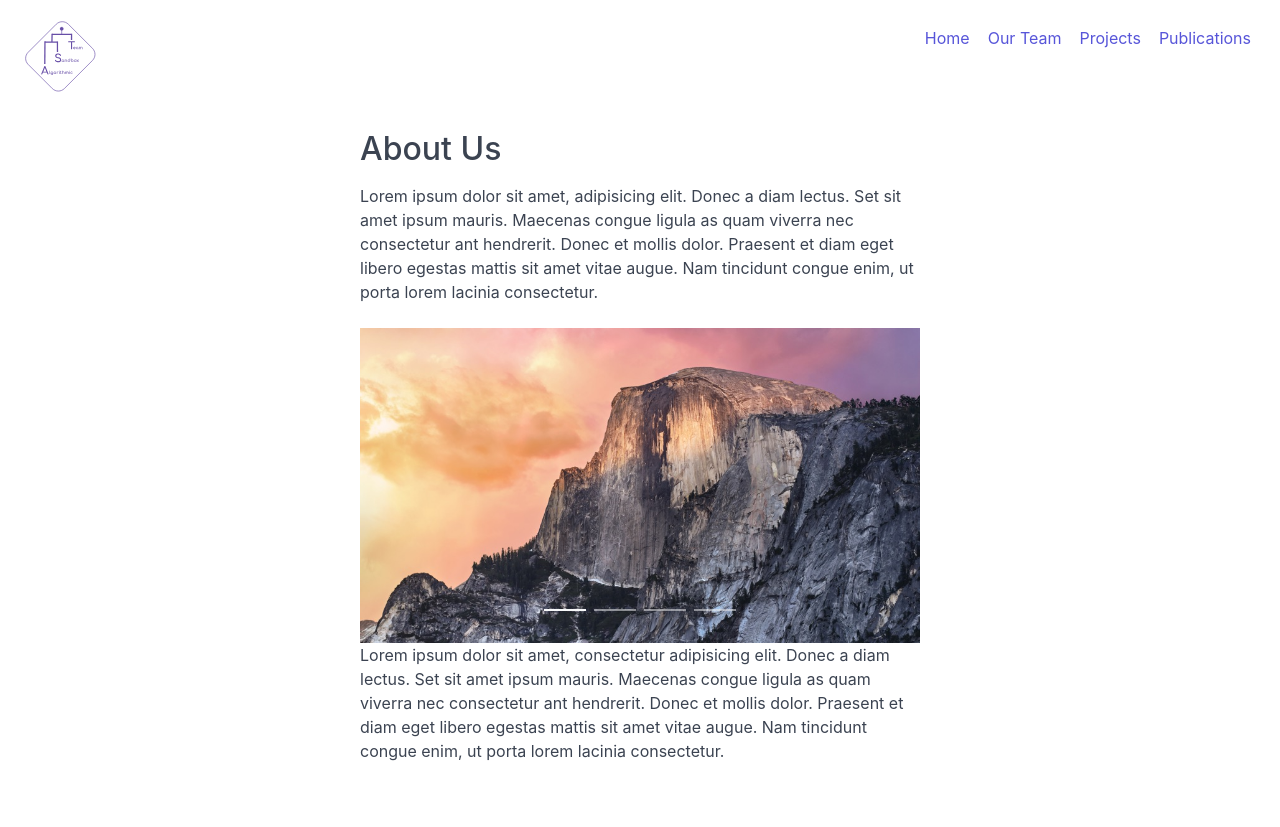
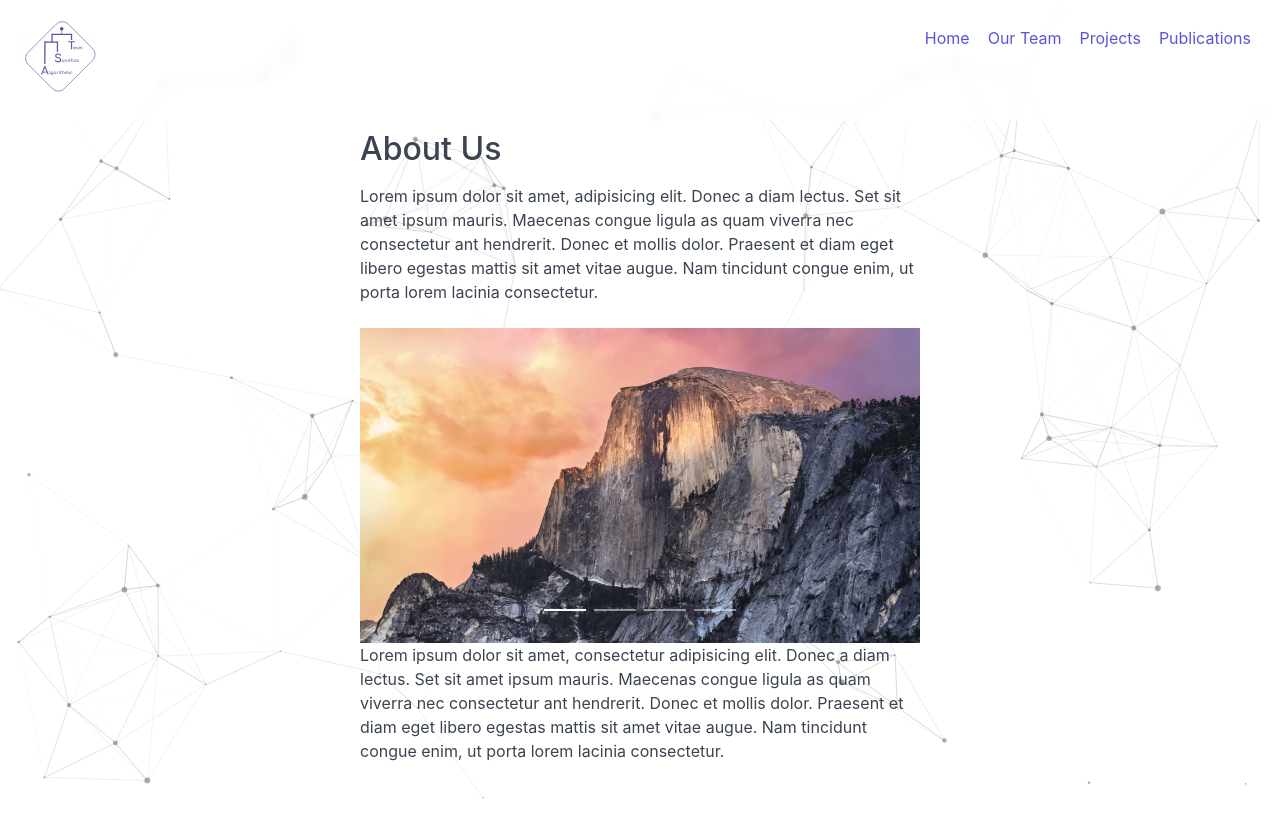
Before and after one commit to sriram98v/asl_website, an Eleventy site: page index.md in a window 1280 px wide. Built offline with nearby package versions, Linux system fonts and the light colour scheme; Eleventy itself is replaced by a stand-in of ours; files that its build step writes are made by us from their sources; no server answers; a web font is replaced by a local one.

Commit message:
changed path of config

```diff
--- a/assets/js/app.js
+++ b/assets/js/app.js
@@ -1,3 +1,3 @@
-particlesJS.load('particles-js', '{{ "/assets/particlesjs-config.json" | url }}', function() {
+particlesJS.load('particles-js', "/assets/particlesjs-config.json", function() {
     console.log('callback - particles.js config loaded');
   });
```
